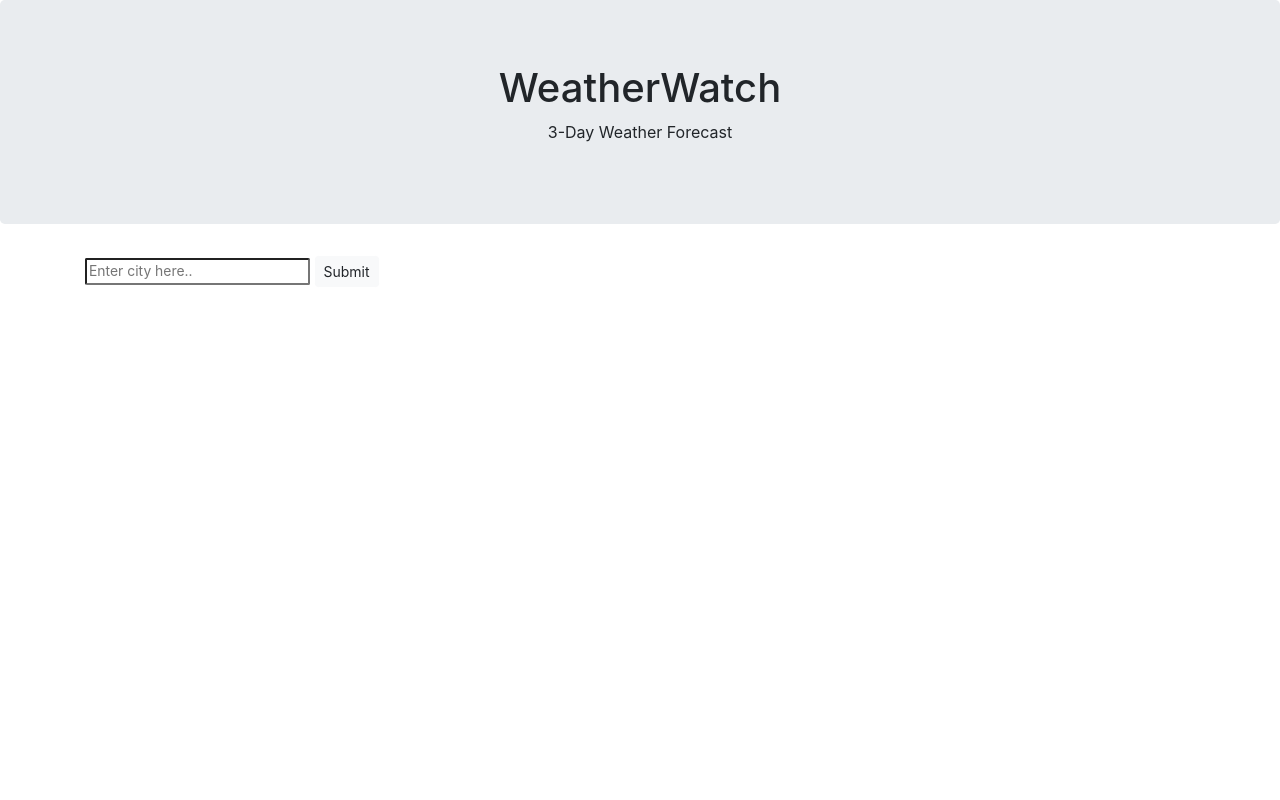
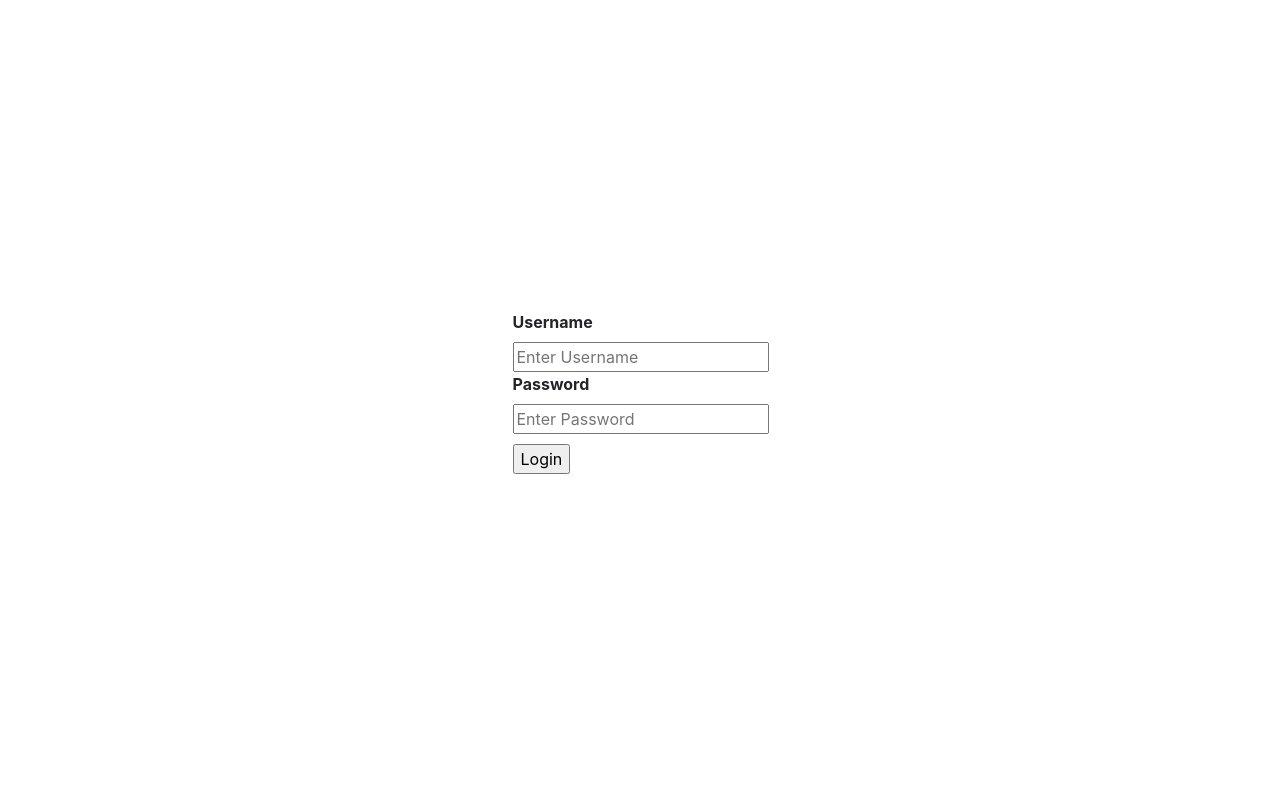
Before and after one commit to StevenDuffy/Flask-Python-Weather-Forecast-App, a Flask app: page / in a window 1280 px wide. Run offline with Flask 2, Linux system fonts and the light colour scheme; some libraries are stand-ins or nearby versions.

Commit message:
Temporary inline style changes made to login page - set login as first page

```diff
--- a/FlaskWeatherStation/main.py
+++ b/FlaskWeatherStation/main.py
@@ -10,14 +10,13 @@ import datetime
 
 app = Flask(__name__)
 
-#   Connects to BBC weather and returns xml of Weather Data
-#	weather_bbc = 'https://weather-broker-cdn.api.bbci.co.uk/en/forecast/rss/3day/2653941'
-#	tree = etree.parse(urlopen(weather_bbc))
-#	return tree
+@app.route("/", methods=['GET'])
+def next_day_forecast():
+	return render_template('login.html')
 
 
-@app.route("/", methods=['GET'])
-def next_day_forecast():
+@app.route("/forecast", methods=['GET'])
+def home():
 	return render_template('home.html')
 
 
@@ -29,17 +28,17 @@ def location_next_day_forecast():
 
 		return render_template('home.html', weather_data_one=weather_data_one)
 	except:
-		# Need to generate the error message for the user.
 		# return redirect(url_for('next_day_forecast', location=False))
 		return render_template('home.html', error = True)
-
-# Original method. Gets current weather so will likely be used for the index page.
-# @app.route("/", methods=['GET', 'POST'])
-
 
 def home():
 	Weather = getweatherapi('Cambridge')
 	return render_template('home.html', weather=Weather)
+
+#   Connects to BBC weather and returns xml of Weather Data
+#	weather_bbc = 'https://weather-broker-cdn.api.bbci.co.uk/en/forecast/rss/3day/2653941'
+#	tree = etree.parse(urlopen(weather_bbc))
+#	return tree
 
 # Original html, I had to remove it from home.html temporarily to test other features.
 # <p> According to WeatherApi.com:	</p>
--- a/FlaskWeatherStation/templates/home.html
+++ b/FlaskWeatherStation/templates/home.html
@@ -1,6 +1,4 @@
 <!DOCTYPE html>
-<html lang="en">
-
 <head>
   <title>WeatherWatch</title>
   <meta charset="utf-8">
--- a/FlaskWeatherStation/templates/login.html
+++ b/FlaskWeatherStation/templates/login.html
@@ -2,21 +2,28 @@
 <html>
 
 <head>
+    <title>Weather Station Login</title>
     <meta charset="utf-8">
     <meta name="viewport" content="width=device-width, initial-scale=1">
-    <title>Weather Station Login</title>
+    <link rel="stylesheet" href="https://maxcdn.bootstrapcdn.com/bootstrap/4.3.1/css/bootstrap.min.css">
+    <link rel="stylesheet" type="text/css" href="{{url_for('static', filename='style.css')}}">
 </head>
 
 <body>
-    <form>
-        <div class="container">
-            <label for="username"><b>Username</b></label>
-            <input type="text" placeholder="Enter Username" name="username" required>
-            <label for="psw"><b>Password</b></label>
-            <input type="password" placeholder="Enter Password" name="psw" required>
-            <button type="submit">Login</button>
+    <div class="container">
+        <div class="row" style="justify-content: center; align-items: center; height: 100%;">
+            <div class="col-sm-3">
+                <form action="/location" >
+                    <label for="username" style="display: block;"><b>Username</b></label>
+                    <input type="text" placeholder="Enter Username" name="username" required style="display: block;">
+                    <label for="psw" style="display: block;"><b>Password</b></label>
+                    <input type="password" placeholder="Enter Password" name="psw" required style="display: block; margin-bottom: 10px;">
+                    <input type="submit" value="Login" class="btn-" style="display: block;">
+                </form>
+            </div>
         </div>
-    </form>
+    </div>
+
 </body>
 
 </html>
```
Also changed, not shown: FlaskWeatherStation/database.py (+11 -7 lines), FlaskWeatherStation/static/new.htm (deleted, +0 -18 lines), FlaskWeatherStation/users.db.
